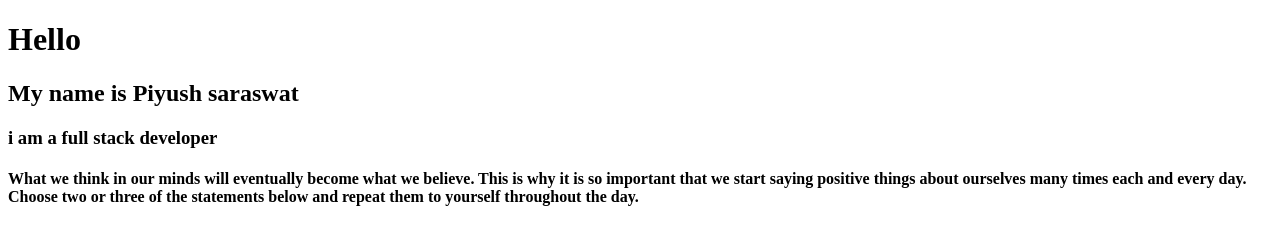
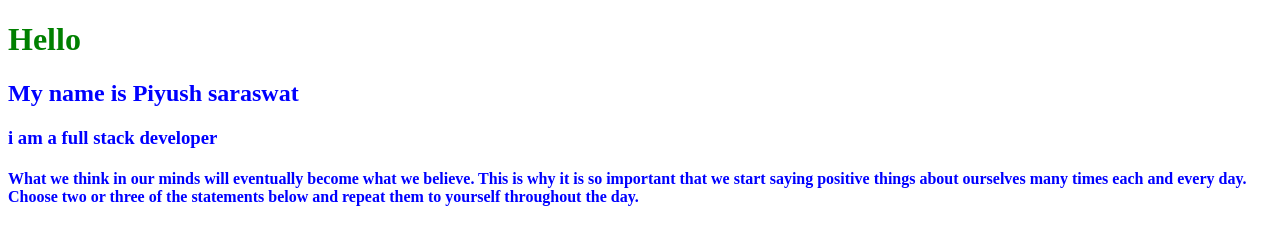
Before and after one commit to piyushsaraswat29/peeyush.dev, a plain HTML site: page index.html in a window 1280 px wide. Drawn offline with Linux system fonts and the light colour scheme.

Commit message:
Edit css

```diff
--- a/index.html
+++ b/index.html
@@ -5,7 +5,7 @@
     <meta name="viewport" content="width=device-width, initial-scale=1.0">
     <meta http-equiv="X-UA-Compatible" content="ie=edge">
     <title>DEMO</title>
-    <link rel="stylesheet" href="../peeyush/style.css">
+    <link rel="stylesheet" href="style.css">
 </head>
 <body>
     <h1>Hello</h1>
--- /dev/null
+++ b/style.css
@@ -0,0 +1,7 @@
+body {
+    color: blue;
+  }
+
+  h1 {
+    color: green;
+  }
```
